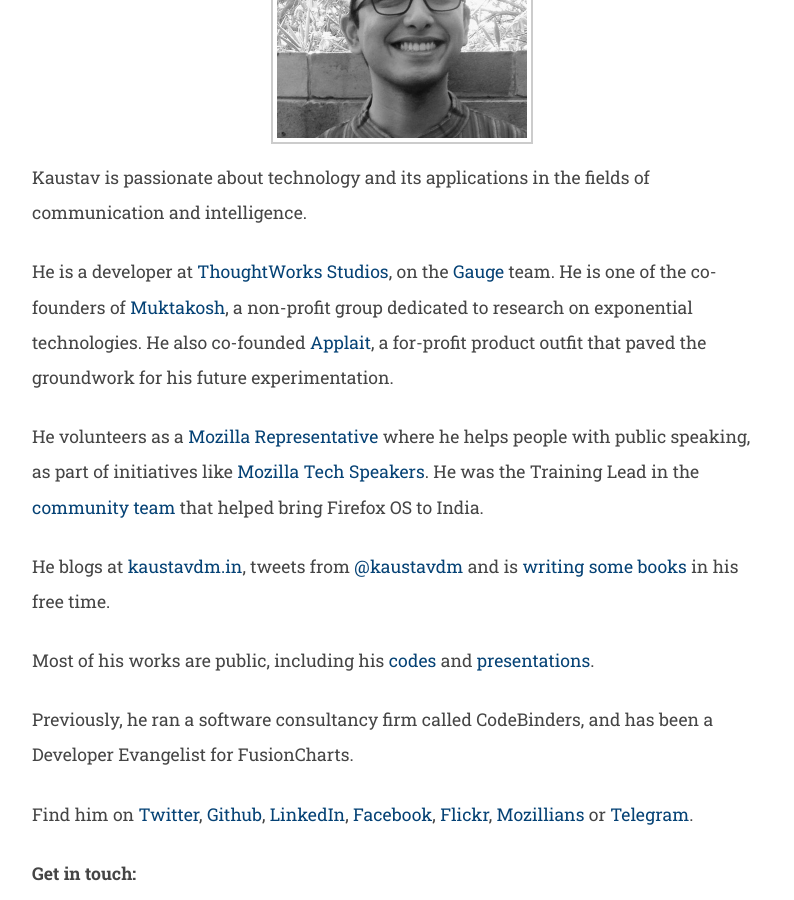
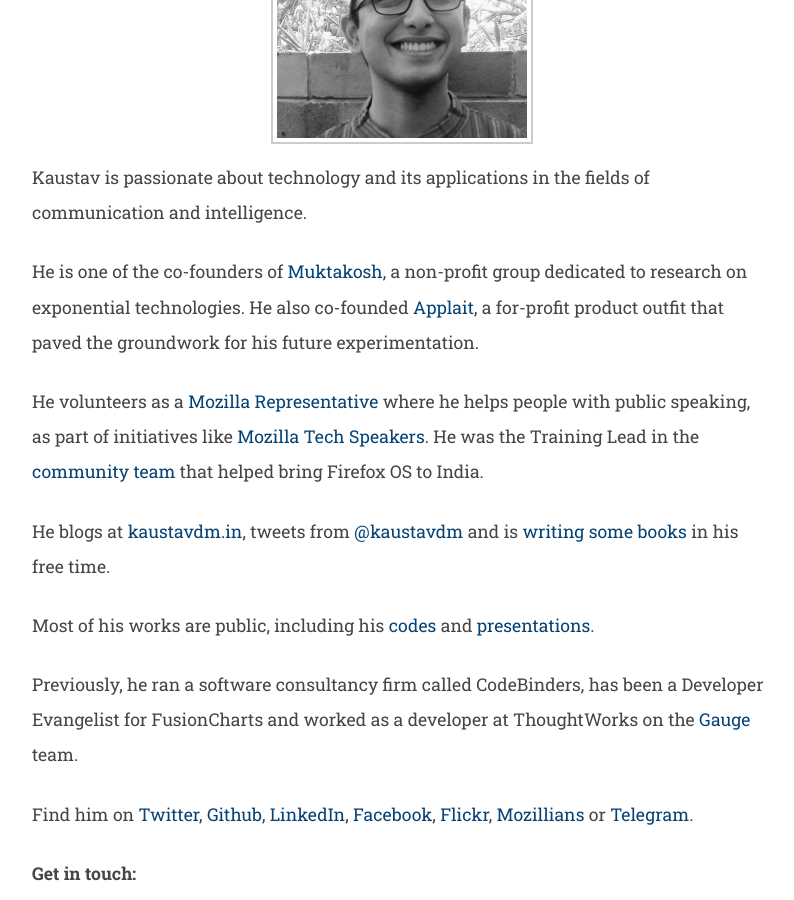
Before and after one commit to kaustavdm/website, a Jekyll site: the page built from about-me/index.md, in a window 1280 px wide and 900 px high, scrolled down 289 px. Shown: the whole window, without its empty margins (238-1032 px from the left). Built offline with Jekyll 4.4.1, drawn with Linux system fonts in a browser that asks for light colours.

Commit message:
Update about-me wording
Signed-off-by: Kaustav Das Modak <kaustav.dasmodak@yahoo.co.in>

```diff
--- a/about-me/index.md
+++ b/about-me/index.md
@@ -14,7 +14,7 @@ wordpress_id: 24
 
 Kaustav is passionate about technology and its applications in the fields of communication and intelligence.
 
-He is a developer at [ThoughtWorks Studios](https://www.thoughtworks.com/products), on the [Gauge](http://getgauge.io) team. He is one of the co-founders of [Muktakosh](https://muktakosh.org), a non-profit group dedicated to research on exponential technologies. He also co-founded [Applait](http://applait.com), a for-profit product outfit that paved the groundwork for his future experimentation.
+He is one of the co-founders of [Muktakosh](https://muktakosh.org), a non-profit group dedicated to research on exponential technologies. He also co-founded [Applait](http://applait.com), a for-profit product outfit that paved the groundwork for his future experimentation.
 
 He volunteers as a [Mozilla Representative](https://reps.mozilla.org/u/kaustavdm/) where he helps people with public speaking, as part of initiatives like [Mozilla Tech Speakers](https://wiki.mozilla.org/TechSpeakers). He was the Training Lead in the [community team](https://wiki.mozilla.org/FirefoxOS/Community/India) that helped bring Firefox OS to India.
 
@@ -22,7 +22,7 @@ He blogs at [kaustavdm.in](https://kaustavdm.in), tweets from [@kaustavdm](https
 
 Most of his works are public, including his [codes](http://code.kaustavdm.in) and [presentations](http://presentations.kaustavdm.in).
 
-Previously, he ran a software consultancy firm called CodeBinders, and has been a Developer Evangelist for FusionCharts.
+Previously, he ran a software consultancy firm called CodeBinders, has been a Developer Evangelist for FusionCharts and worked as a developer at ThoughtWorks on the [Gauge](http://getgauge.io) team.
 
 Find him on [Twitter](http://twitter.com/kaustavdm), [Github](https://github.com/kaustavdm), [LinkedIn](http://in.linkedin.com/in/kaustavdm/), [Facebook](https://facebook.com/kaustavdm), [Flickr](http://www.flickr.com/photos/kaustav_das_modak/), [Mozillians](https://mozillians.org/en-US/u/kaustavdm/) or [Telegram](https://telegram.me/kaustavdm).
 
```
